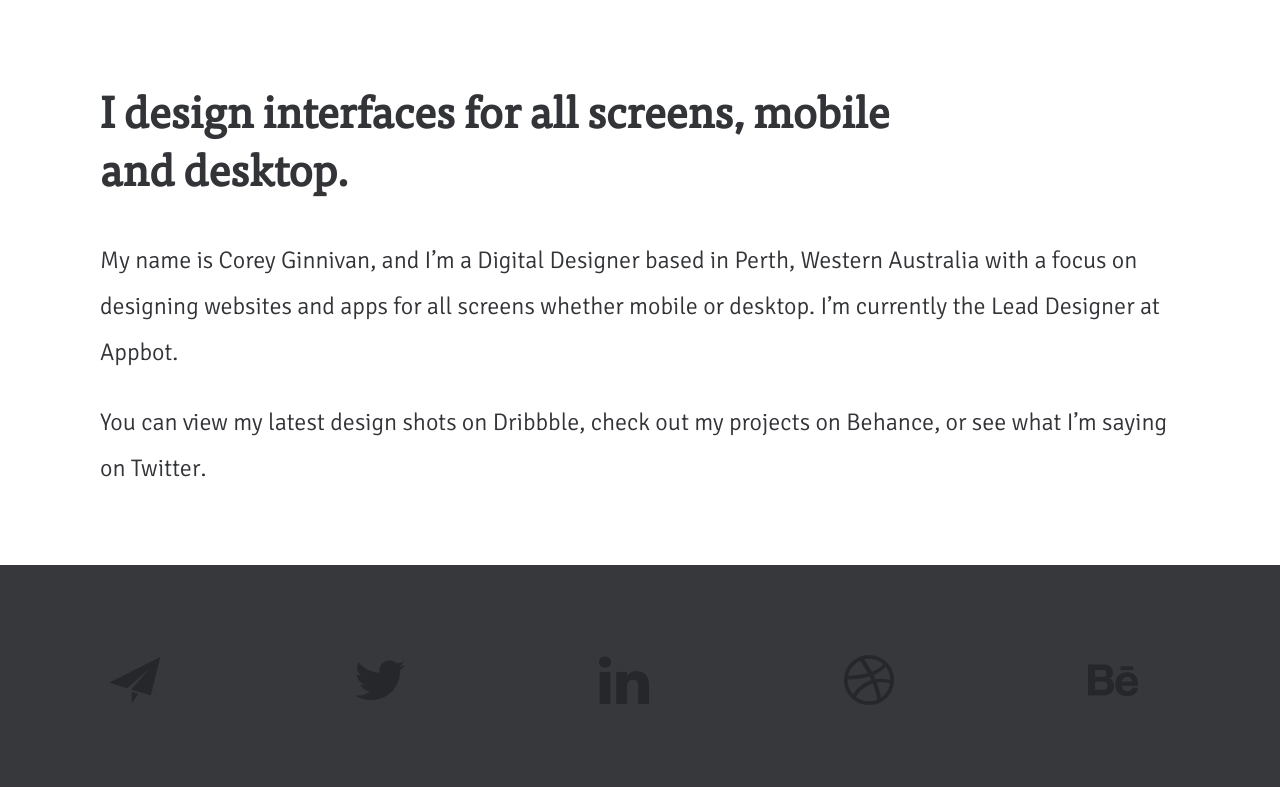
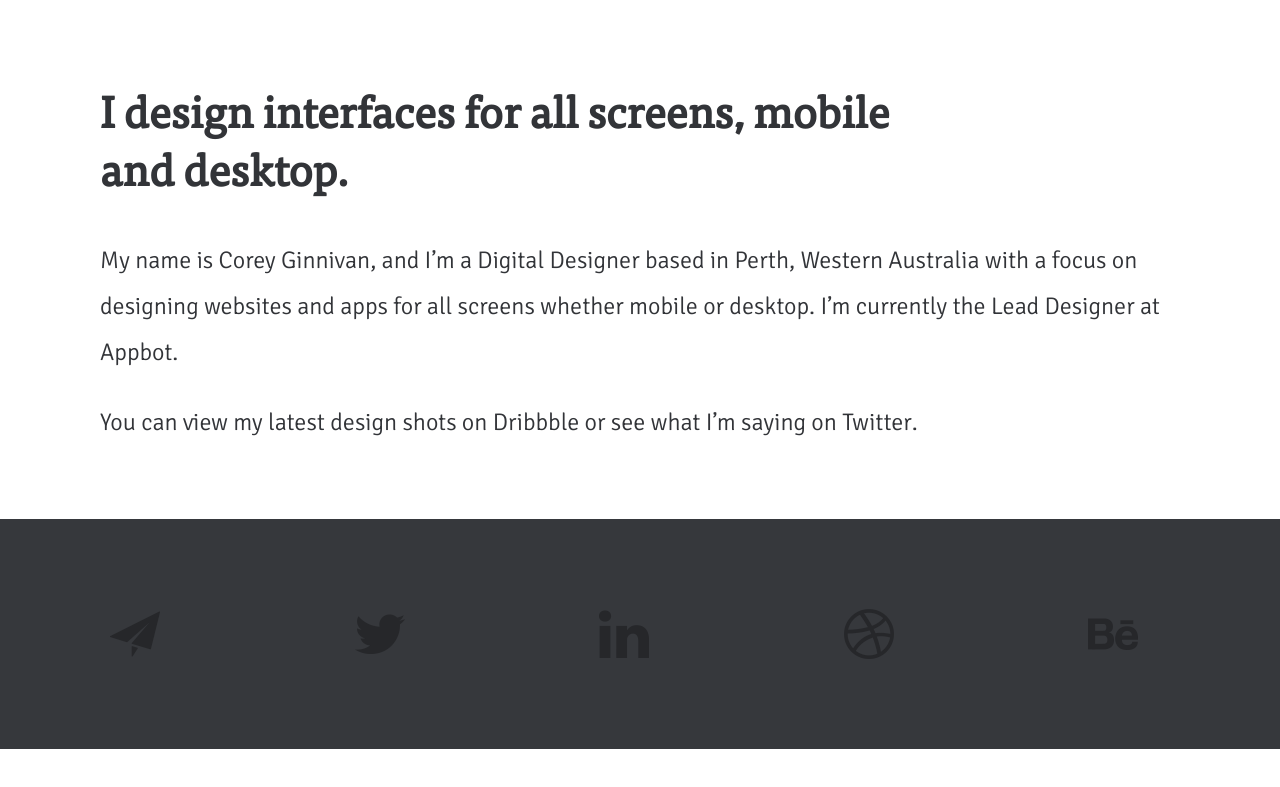
Before and after one commit to CoreyGinnivan/coreyginnivan.github.io, a plain HTML site: page index.html in a window 1280 px wide. Shown: the part 698-1485 px from the top of the page. After the commit the page ends 1447 px from the top, so only its background shows below. Drawn offline with nearby package versions, Linux system fonts and the light colour scheme.

Commit message:
Removed behance link

```diff
--- a/index.html
+++ b/index.html
@@ -36,7 +36,7 @@
       <h2>I design interfaces for all screens, mobile and desktop.</h2>
       <p>My name is Corey Ginnivan, and I’m a Digital Designer based in Perth, Western Australia with a focus on designing websites and apps for all screens whether mobile or desktop. I’m currently the Lead Designer at <a href="https://appbot.co/">Appbot</a>.</p>
       <p>
-        You can view my latest design shots on <a target="_blank" href="http://dribbble.com/CoreyGinnivan">Dribbble</a>, check out my projects on <a target="_blank" href="http://www.behance.net/coreyginnivan">Behance</a>, or see what I’m saying on <a target="_blank" href="https://twitter.com/CoreyGinnivan">Twitter</a>.
+        You can view my latest design shots on <a target="_blank" href="http://dribbble.com/CoreyGinnivan">Dribbble</a> or see what I’m saying on <a target="_blank" href="https://twitter.com/CoreyGinnivan">Twitter</a>.
       </p>
     </section>
     <footer>
```
